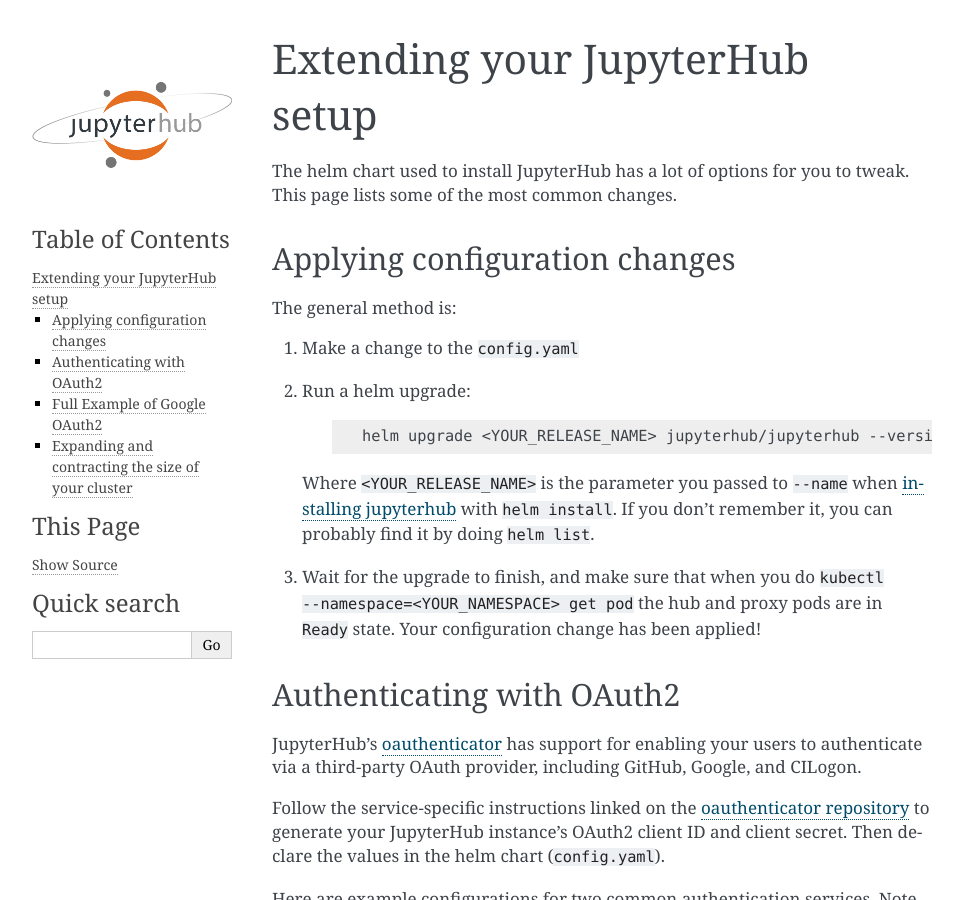
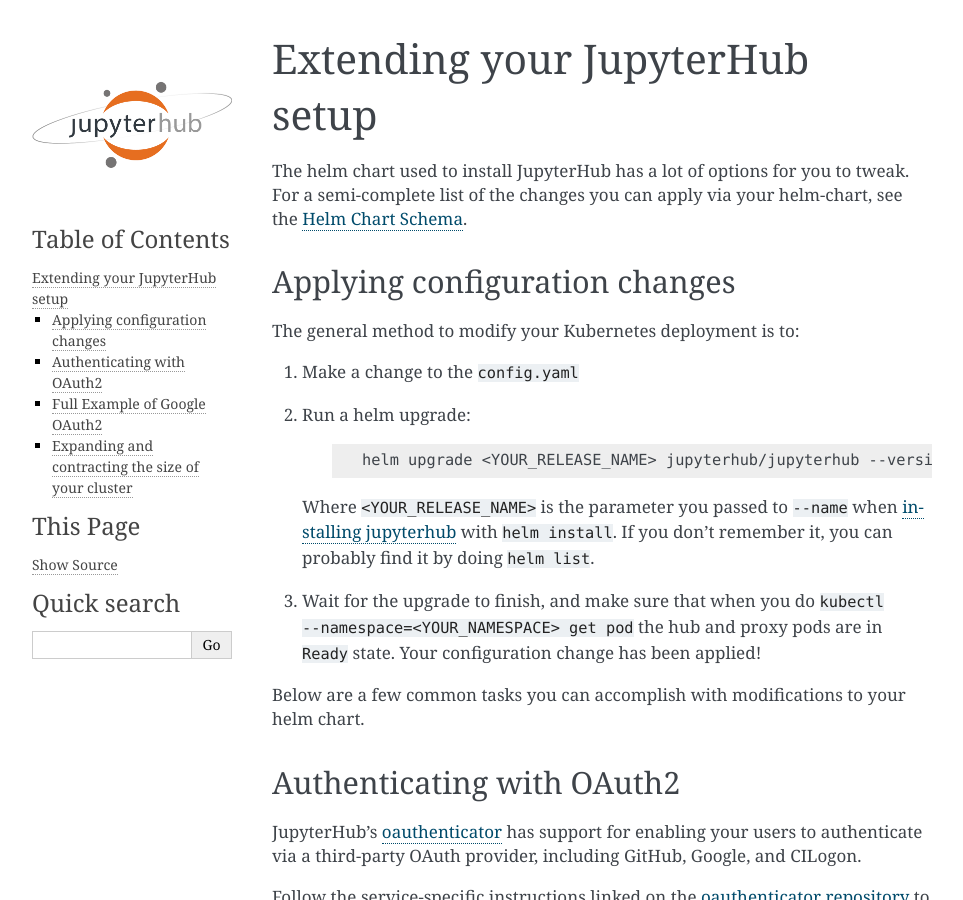
Before and after one commit to jupyterhub/zero-to-jupyterhub-k8s, a Sphinx documentation site: the page built from doc/source/extending-jupyterhub.rst, in a window 1280 px wide and 900 px high. Shown: the whole window, without its empty margins (148-1111 px from the left). Built offline with Sphinx 7.4.7, drawn with Linux system fonts in a browser that asks for light colours.

Commit message:
json schema

```diff
--- a/doc/environment.yml
+++ b/doc/environment.yml
@@ -6,3 +6,4 @@
 - sphinx>=1.3.6,!=1.5.4
 - pip:
     - recommonmark==0.4.0
+    - git+git://github.com/choldgraf/sphinx-jsonschema.git@jsonpointer
--- a/doc/source/conf.py
+++ b/doc/source/conf.py
@@ -32,7 +32,8 @@
 # Add any Sphinx extension module names here, as strings. They can be
 # extensions coming with Sphinx (named 'sphinx.ext.*') or your custom
 # ones.
-extensions = ['sphinx.ext.mathjax']
+extensions = ['sphinx.ext.mathjax',
+              'sphinx-jsonschema']
 
 # Add any paths that contain templates here, relative to this directory.
 templates_path = ['_templates']
@@ -40,6 +41,15 @@
 source_parsers = {
     '.md': 'recommonmark.parser.CommonMarkParser',
 }
+
+# Generate JSON version of the helm-chart
+import yaml, json, sys
+import requests
+resp = requests.get('https://raw.githubusercontent.com/jupyterhub/helm-chart/master/jupyterhub/schema.yaml')
+yamlraw = resp.text
+yamlstruct = yaml.load(yamlraw)
+with open('_static/schema.json', 'w') as ff:
+    json.dump(yamlstruct, ff, sort_keys=True, indent=2)
 
 # The suffix(es) of source filenames.
 # You can specify multiple suffix as a list of string:
--- a/doc/source/extending-jupyterhub.rst
+++ b/doc/source/extending-jupyterhub.rst
@@ -4,14 +4,15 @@
 ===============================
 
 The helm chart used to install JupyterHub has a lot of options for you to tweak.
-This page lists some of the most common changes.
+For a semi-complete list of the changes you can apply via your helm-chart,
+see the :ref:`helm-chart-schema`.
 
 .. _apply-config-changes:
 
 Applying configuration changes
 ------------------------------
 
-The general method is:
+The general method to modify your Kubernetes deployment is to:
 
 1. Make a change to the ``config.yaml``
 2. Run a helm upgrade:
@@ -27,6 +28,9 @@
 3. Wait for the upgrade to finish, and make sure that when you do
    ``kubectl --namespace=<YOUR_NAMESPACE> get pod`` the hub and proxy pods are
    in ``Ready`` state. Your configuration change has been applied!
+
+Below are a few common tasks you can accomplish with modifications to your
+helm chart.
 
 Authenticating with OAuth2
 --------------------------
--- a/doc/source/index.rst
+++ b/doc/source/index.rst
@@ -37,6 +37,7 @@
 
    extending-jupyterhub
    user-experience
+   schema
    tools
 
 
```
Also changed, not shown: doc/source/schema.rst (added, +16 -0 lines), doc/source/user-experience.rst (+5 -2 lines), 1 other file.
